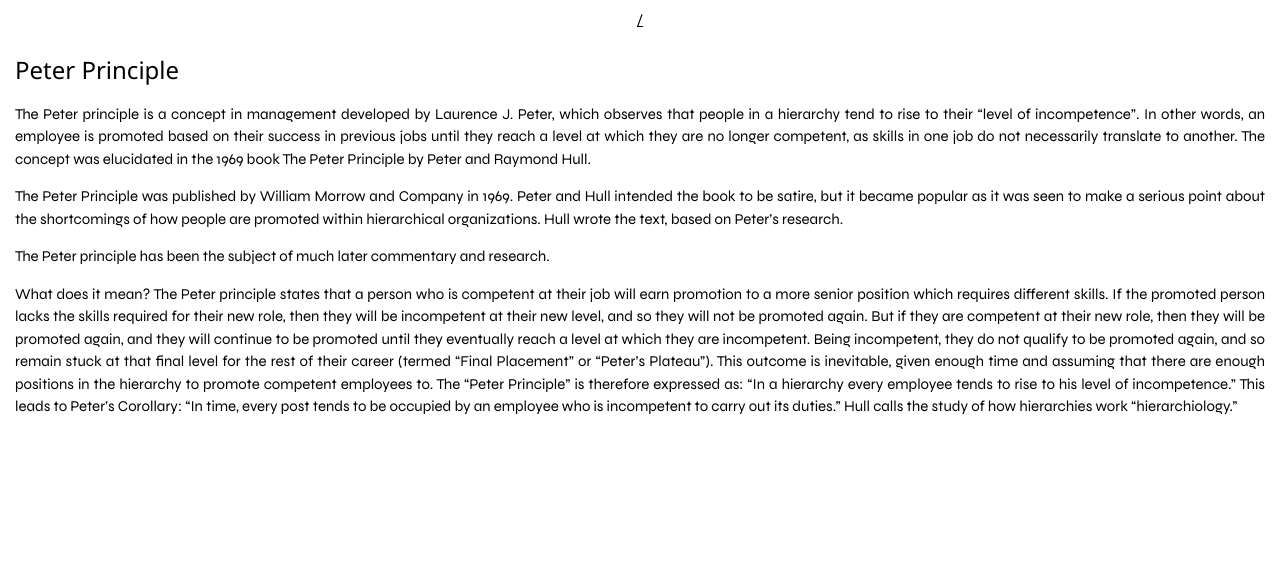
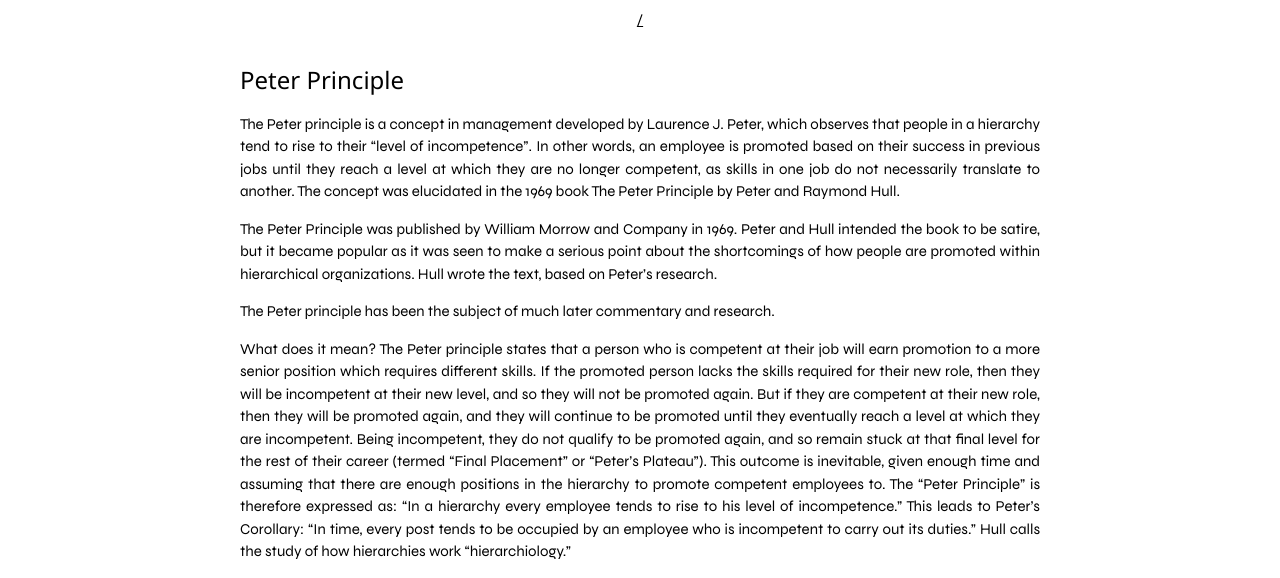
Before and after one commit to nvalezuelakghm/kdblandingpage, a plain HTML site: page peter.html in a window 1280 px wide. Shown: the part 238-816 px from the top of the page. Drawn offline with nearby package versions, Linux system fonts and the light colour scheme.

Commit message:
peter justify

```diff
--- a/peter.html
+++ b/peter.html
@@ -29,7 +29,14 @@
   .text-content {
     margin-top: 20px;
     text-align: justify;
+    text-justify: inter-word;
+    display: flex;
+    justify-content: center;
     padding: 0 15px;
+  }
+
+  .text-inner {
+    max-width: 800px; /* You can adjust this value to fit your design needs */
   }
   </style>
 </head>
@@ -44,11 +51,13 @@
 
   <!-- Text content about the Peter Principle -->
   <div class="text-content">
-    <h3>Peter Principle</h3>
-    <p>The Peter principle is a concept in management developed by Laurence J. Peter, which observes that people in a hierarchy tend to rise to their “level of incompetence”. In other words, an employee is promoted based on their success in previous jobs until they reach a level at which they are no longer competent, as skills in one job do not necessarily translate to another. The concept was elucidated in the 1969 book The Peter Principle by Peter and Raymond Hull.</p>
-    <p>The Peter Principle was published by William Morrow and Company in 1969. Peter and Hull intended the book to be satire, but it became popular as it was seen to make a serious point about the shortcomings of how people are promoted within hierarchical organizations. Hull wrote the text, based on Peter’s research.</p>
-    <p>The Peter principle has been the subject of much later commentary and research.</p>
-    <p>What does it mean? The Peter principle states that a person who is competent at their job will earn promotion to a more senior position which requires different skills. If the promoted person lacks the skills required for their new role, then they will be incompetent at their new level, and so they will not be promoted again. But if they are competent at their new role, then they will be promoted again, and they will continue to be promoted until they eventually reach a level at which they are incompetent. Being incompetent, they do not qualify to be promoted again, and so remain stuck at that final level for the rest of their career (termed “Final Placement” or “Peter’s Plateau”). This outcome is inevitable, given enough time and assuming that there are enough positions in the hierarchy to promote competent employees to. The “Peter Principle” is therefore expressed as: “In a hierarchy every employee tends to rise to his level of incompetence.” This leads to Peter’s Corollary: “In time, every post tends to be occupied by an employee who is incompetent to carry out its duties.” Hull calls the study of how hierarchies work “hierarchiology.”</p>
+    <div class="text-inner">
+      <h3>Peter Principle</h3>
+      <p>The Peter principle is a concept in management developed by Laurence J. Peter, which observes that people in a hierarchy tend to rise to their “level of incompetence”. In other words, an employee is promoted based on their success in previous jobs until they reach a level at which they are no longer competent, as skills in one job do not necessarily translate to another. The concept was elucidated in the 1969 book The Peter Principle by Peter and Raymond Hull.</p>
+      <p>The Peter Principle was published by William Morrow and Company in 1969. Peter and Hull intended the book to be satire, but it became popular as it was seen to make a serious point about the shortcomings of how people are promoted within hierarchical organizations. Hull wrote the text, based on Peter’s research.</p>
+      <p>The Peter principle has been the subject of much later commentary and research.</p>
+      <p>What does it mean? The Peter principle states that a person who is competent at their job will earn promotion to a more senior position which requires different skills. If the promoted person lacks the skills required for their new role, then they will be incompetent at their new level, and so they will not be promoted again. But if they are competent at their new role, then they will be promoted again, and they will continue to be promoted until they eventually reach a level at which they are incompetent. Being incompetent, they do not qualify to be promoted again, and so remain stuck at that final level for the rest of their career (termed “Final Placement” or “Peter’s Plateau”). This outcome is inevitable, given enough time and assuming that there are enough positions in the hierarchy to promote competent employees to. The “Peter Principle” is therefore expressed as: “In a hierarchy every employee tends to rise to his level of incompetence.” This leads to Peter’s Corollary: “In time, every post tends to be occupied by an employee who is incompetent to carry out its duties.” Hull calls the study of how hierarchies work “hierarchiology.”</p>
+    </div>
   </div>
 
 </body>
```
